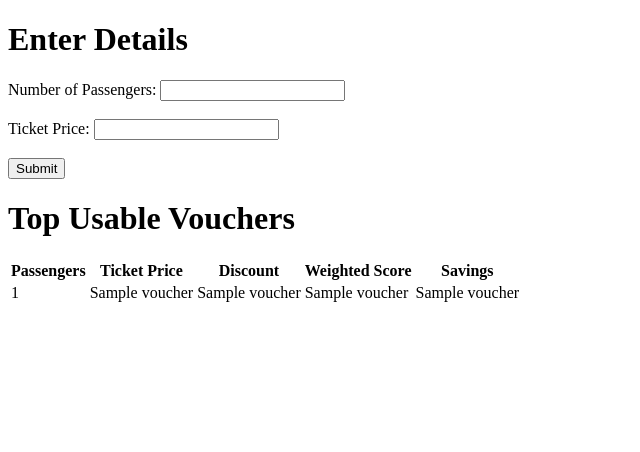
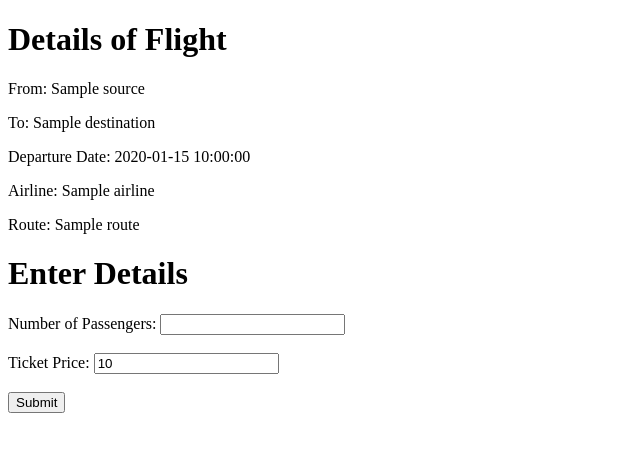
Before and after one commit to rameshMonika/python_db_setup, a Flask app: template website/templates/bookFlights.html in a window 1280 px wide. Shown: the top 452 px of the page, without its empty margins (0-640 px from the left). Run offline with Flask 3, Linux system fonts and the light colour scheme; the template is opened without the code that fills it: most values are stand-ins (such as "Sample title", 1, 10 or a date in 2020).

Commit message:
still got voucher thing to do

```diff
--- a/website/templates/bookFlights.html
+++ b/website/templates/bookFlights.html
@@ -1,38 +1,59 @@
 <!DOCTYPE html>
 <html lang="en">
+
 <head>
     <meta charset="UTF-8">
     <meta name="viewport" content="width=device-width, initial-scale=1.0">
     <title>Input Form</title>
 </head>
+
 <body>
+    <script>
+        document.addEventListener("DOMContentLoaded", function () {
+            // Get the ticket price from the server-side template variable
+            var ticket_price = "{{ticket_price}}";
+            var source_airport = "{{source}}";
+            var destination_airport = "{{destination}}";
+            var departure_date = "{{departure_date}}";
+            var airline = "{{airline}}";
+            var route = "{{route}}";
+
+            console.log("Ticket price: " + ticket_price);
+            console.log("Source: " + source_airport);
+            console.log("Destination: " + destination_airport);
+            console.log("Departure Date: " + departure_date);
+            console.log("Airline: " + airline);
+            console.log("Route: " + route);
+
+            // Set the value of the ticket_price_value input box
+            var ticketPriceInput = document.getElementById("ticket_price_value");
+            if (ticketPriceInput) {
+
+                ticketPriceInput.value = ticket_price;
+            } else {
+                console.error("Element with id 'ticket_price_value' not found.");
+            }
+        });
+
+
+
+    </script>
+    <h1> Details of Flight</h1>
+    <p>From: {{ source }}</p>
+    <p>To: {{ destination }}</p>
+    <p>Departure Date: {{ departure_date }}</p>
+    <p>Airline: {{ airline }}</p>
+    <p>Route: {{ route }}</p>
+
     <h1>Enter Details</h1>
-    <form method="POST">
+    <form method="POST" method="POST" action="/display_vouchers">
         <label for="passengers">Number of Passengers:</label>
         <input type="number" id="passengers" name="passengers" required><br><br>
         <label for="ticket_price">Ticket Price:</label>
-        <input type="number" id="ticket_price" name="ticket_price" step="0.01" required><br><br>
+        <input type="number" id="ticket_price_value" name="ticket_price" step="0.01" required><br><br>
         <button type="submit">Submit</button>
     </form>
 
-    <h1>Top Usable Vouchers</h1>
-    <table>
-        <tr>
-            <th>Passengers</th>
-            <th>Ticket Price</th>
-            <th>Discount</th>
-            <th>Weighted Score</th>
-            <th>Savings</th>
-        </tr>
-        {% for voucher in vouchers %}
-        <tr>
-            <td>{{ voucher[0] }}</td>
-            <td>{{ voucher[1] }}</td>
-            <td>{{ voucher[2] }}</td>
-            <td>{{ voucher[3] }}</td>
-            <td>{{ voucher[4] }}</td>
-        </tr>
-        {% endfor %}
-    </table>
 </body>
+
 </html>
```
Also changed, not shown: website/templates/home.html (+19 -31 lines), website/templates/vouchers.html (+9 -0 lines), website/views.py (+70 -11 lines).
